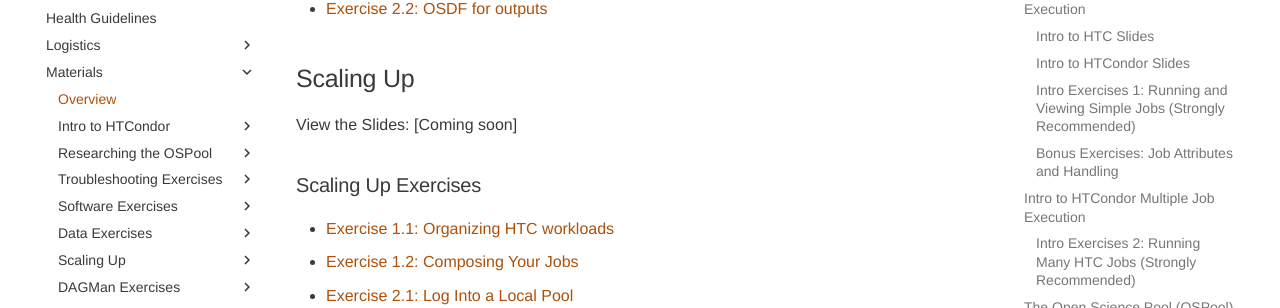
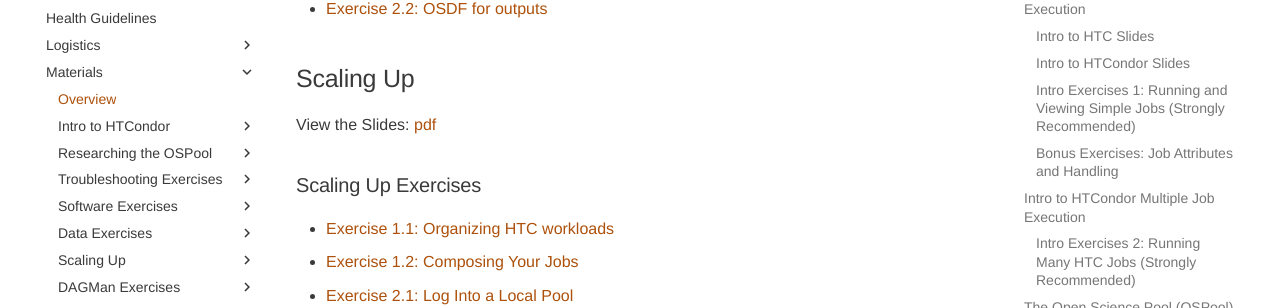
Before and after one commit to osg-htc/school-2025, an MkDocs documentation site: the page built from docs/materials/index.md, in a window 1280 px wide and 900 px high, scrolled down 3162 px. Shown: the part 144-452 px from the top of the window. Built offline with MkDocs 1.6.1 and Material for MkDocs 9.7.7, drawn with Linux system fonts in a browser that asks for light colours.

Commit message:
adding scaling up slides

```diff
--- a/docs/materials/index.md
+++ b/docs/materials/index.md
@@ -113,7 +113,7 @@
 
 ## Scaling Up
 
-View the Slides: [Coming soon]
+View the Slides: [pdf](scaling/files/osgschool25-scaling.pdf)
 <!-- View the slides: [pptx](scaling/files/osgschool24-learning-scaling.pptx) -->
 
 ### Scaling Up Exercises
```
Also changed, not shown: 1 other file.
